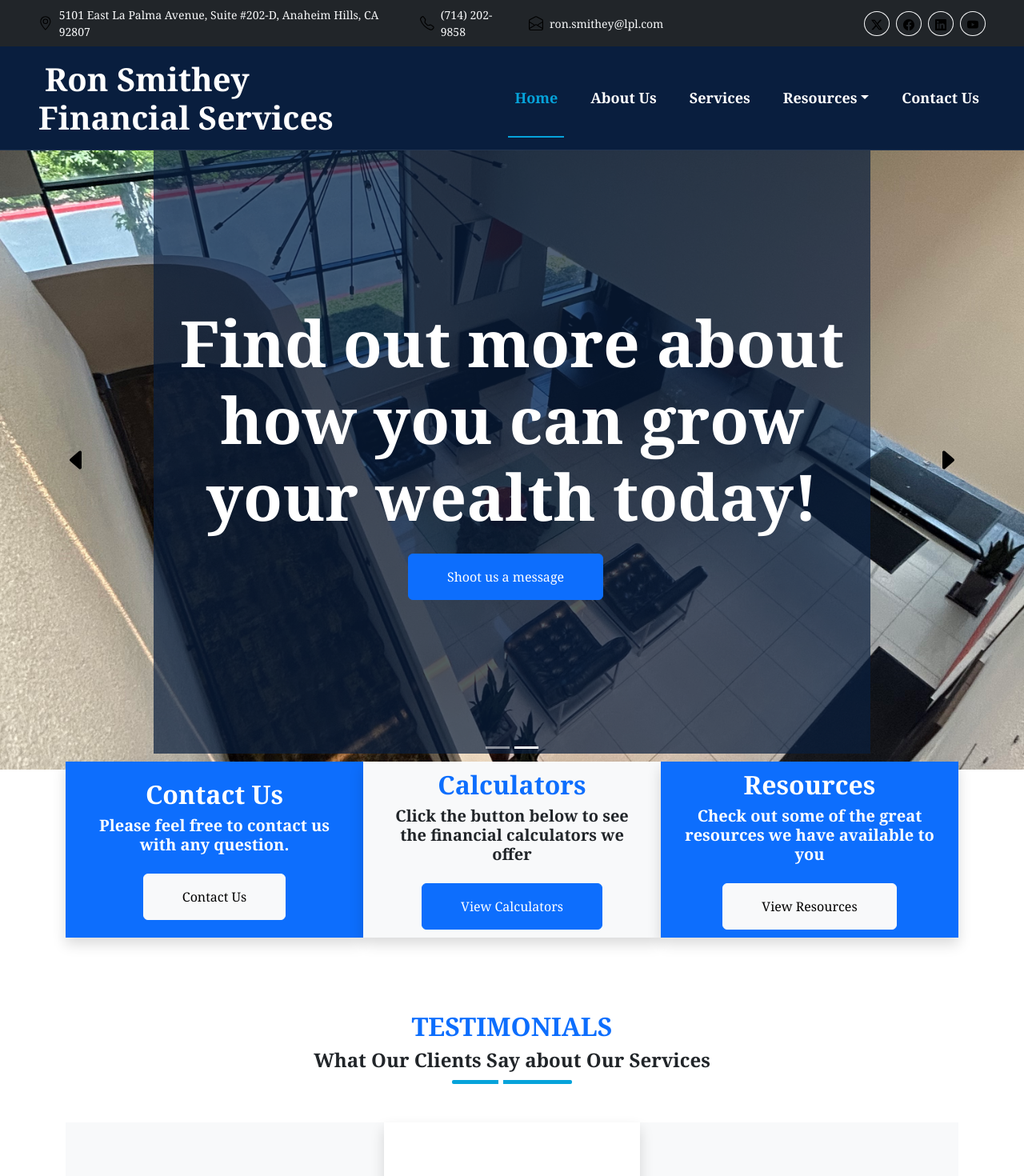
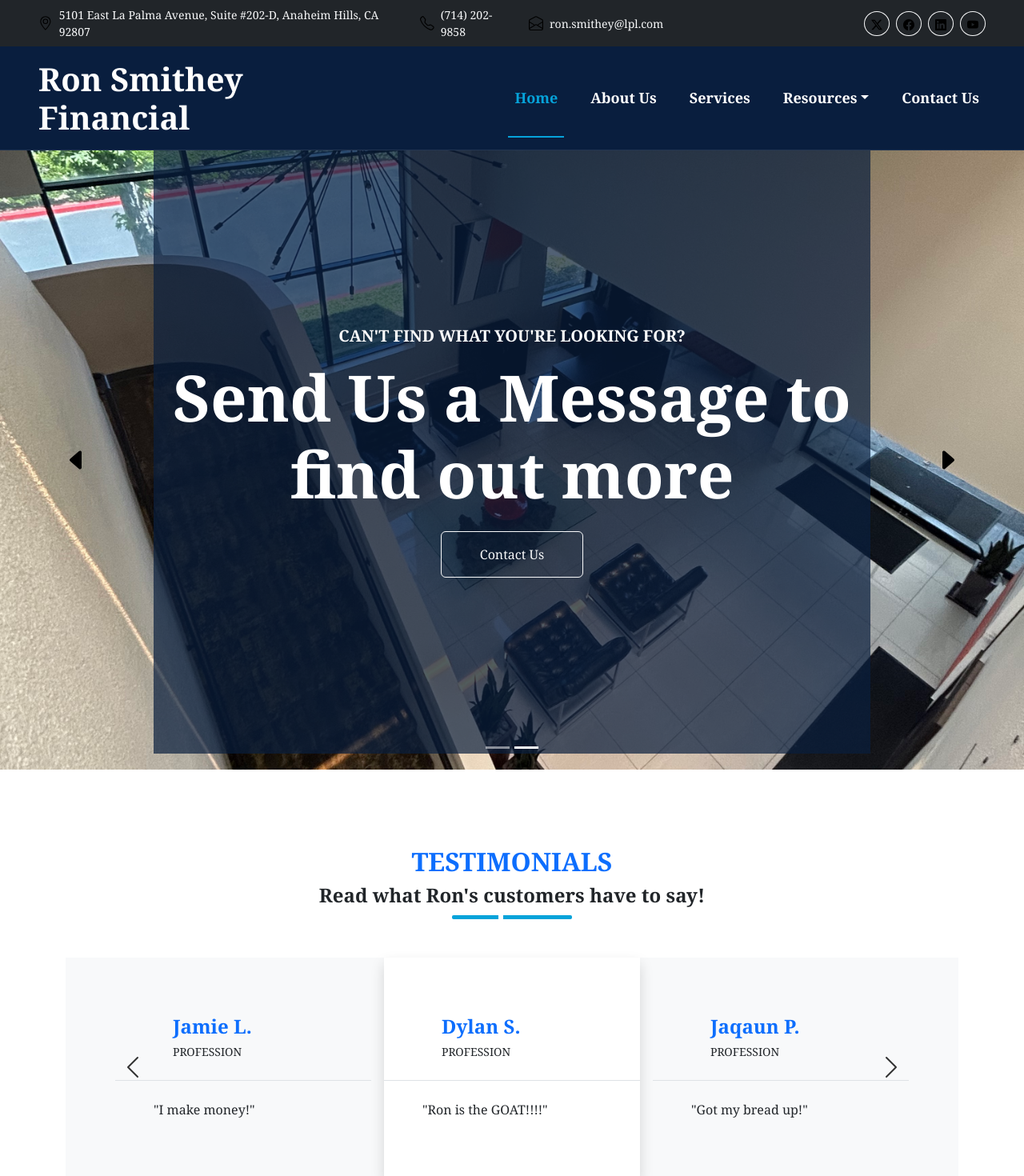
Before and after one commit to AidSucks/CSC131-Website, a Next.js app: page / in a window 1280 px wide. Shown: the top 1470 px of the page at 80% size. Built offline with nearby package versions, Linux system fonts and the light colour scheme.

Commit message:
Last minute fixes

```diff
--- a/src/app/(home)/page.tsx
+++ b/src/app/(home)/page.tsx
@@ -1,13 +1,17 @@
 import CarouselSlides from "@/app/components/home/CarouselSlides";
 import QuickAccess from "@/app/components/home/QuickAccess";
 import Testimonials from "@/app/components/home/Testimonials";
+import NewsPage from "@/app/(home)/resources/news/page";
+import {Articles} from "@/app/components/home/Articles";
 
 export default function Home() {
     return (
         <>
             <CarouselSlides />
+
+            <Testimonials />
+
             <QuickAccess />
-            <Testimonials />
 
         </>
     );
--- /dev/null
+++ b/src/app/components/home/Articles.tsx
@@ -0,0 +1,55 @@
+'use client';
+
+import Row from "react-bootstrap/Row";
+import Card from "react-bootstrap/Card";
+import Col from "react-bootstrap/Col";
+import Button from "react-bootstrap/Button";
+
+export function Articles() {
+
+  return (
+    <>
+
+      {/* Section Title */}
+      <div className="section-title position-relative pb-3 mb-5" style={{ marginTop: "-80px" }}>
+        <h1 className="mb-0">News</h1>
+      </div>
+
+      {/* Featured Card */}
+      <Row className="justify-content-center mb-4">
+        <Col md={8}>
+          <Card className="text-center shadow">
+            <Card.Header>Featured</Card.Header>
+            <Card.Body>
+              <Card.Title>Something Important Here</Card.Title>
+              <Card.Text>
+                With supporting text below as a natural lead-in to additional content.
+              </Card.Text>
+              <Button variant="primary">Check It Out</Button>
+            </Card.Body>
+            <Card.Footer className="text-muted">March 19, 2025</Card.Footer>
+          </Card>
+        </Col>
+      </Row>
+
+      {/* Responsive Grid of Cards */}
+      <Row className="g-4">
+        {[1, 2, 3].map((_, index) => (
+          <Col key={index} md={4} sm={6} xs={12}>
+            <Card className="shadow">
+              <Card.Img variant="top" src="/plant.jpg" />
+              <Card.Body>
+                <Card.Title>Card Title</Card.Title>
+                <Card.Text>
+                  Some quick example text to build on the card title and make up the
+                  bulk of the card's content.
+                </Card.Text>
+                <Button variant="primary">Go somewhere</Button>
+              </Card.Body>
+            </Card>
+          </Col>
+        ))}
+      </Row>
+    </>
+  );
+}
--- a/src/app/components/home/CarouselSlides.tsx
+++ b/src/app/components/home/CarouselSlides.tsx
@@ -21,19 +21,11 @@ export default function CarouselSlides() {
                 <CarouselCaption className="d-flex flex-column align-items-center justify-content-center">
                     <div className="p-3" style={{maxWidth: '900px'}}>
                         <h5 className="text-white text-uppercase mb-3 animated slideInDown">
-                            Welcome to our home page!
+                            Welcome!
                         </h5>
                         <h1 className="display-1 text-white mb-md-4 animated zoomIn">
-                            Ron Smithey Financial Services
+                            Ron Smithey Financial
                         </h1>
-                        <Link
-                        href="/services"
-                        className="btn btn-primary py-md-3 px-md-5 me-3 animated slideInLeft"
-                        >Services</Link>
-                        <Link
-                        href="/contact"
-                        className="btn btn-outline-light py-md-3 px-md-5 animated slideInRight"
-                        >Contact Us</Link>
                     </div>
                 </CarouselCaption>
             </CarouselItem>
@@ -46,12 +38,16 @@ export default function CarouselSlides() {
                 </div>
                 <CarouselCaption className="d-flex flex-column align-items-center justify-content-center">
                     <div className="p-3" style={{maxWidth: '900px'}}>
-                        <h1 className="display-1 text-white mb-md-4 animated zoomIn">
-                          Find out more about how you can grow your wealth today!
-                        </h1>
-                        <Link href={"/contact"} className={"btn btn-primary py-md-3 px-md-5 me-3 animated slideInLeft"}>
-                          Shoot us a message
-                        </Link>
+                      <h5 className="text-white text-uppercase mb-3 animated slideInDown">
+                        Can't find what you're looking for?
+                      </h5>
+                      <h1 className="display-1 text-white mb-md-4 animated zoomIn">
+                        Send Us a Message to find out more
+                      </h1>
+                      <Link
+                        href="/contact"
+                        className="btn btn-outline-light py-md-3 px-md-5 animated slideInRight"
+                      >Contact Us</Link>
                     </div>
                 </CarouselCaption>
             </CarouselItem>
--- a/src/app/components/home/Navbar.tsx
+++ b/src/app/components/home/Navbar.tsx
@@ -6,6 +6,7 @@ import {usePathname} from "next/navigation";
 import Link from 'next/link';
 
 import {Dropdown, NavItem, NavLink} from "react-bootstrap";
+import {List} from "react-bootstrap-icons";
 
 export default function Navbar() {
   // Toggle navbar hamburger menu.
@@ -43,7 +44,7 @@ export default function Navbar() {
     <div className="container-fluid position-relative p-0">
       <nav className={`navbar navbar-expand-xl navbar-dark px-5 py-3 py-xl-3 ${isScrolledDown ? 'sticky-top shadow-sm' : ''}`}>
       <Link href="/" className="navbar-brand p-0">
-        <h1 className="m-0"><i className="fa fa-user-tie me-2"></i>Ron Smithey<br/>Financial Services</h1>
+        <h1 className="m-0">Ron Smithey<br/>Financial</h1>
       </Link>
       <button
         className="navbar-toggler"
@@ -52,7 +53,7 @@ export default function Navbar() {
         data-bs-target="#navbarCollapse"
         onClick={toggleMenu}
       >
-        <span className="fa fa-bars"></span>
+        <List/>
       </button>
 
       {/* Nav links */}
--- a/src/app/components/home/Testimonials.tsx
+++ b/src/app/components/home/Testimonials.tsx
@@ -29,7 +29,7 @@ export default function Testimonials() {
                     style={{ maxWidth: "600px" }}
                 >
                     <h2 className="fw-bold text-primary text-uppercase">Testimonials</h2>
-                    <h4 className="mb-0">What Our Clients Say about Our Services</h4>
+                    <h4 className="mb-0">Read what Ron's customers have to say!</h4>
                 </div>
 
                 <Carousel className="carousel" interval={4500}>
```
Also changed, not shown: src/app/(home)/resources/news/page.tsx (+3 -45 lines).
